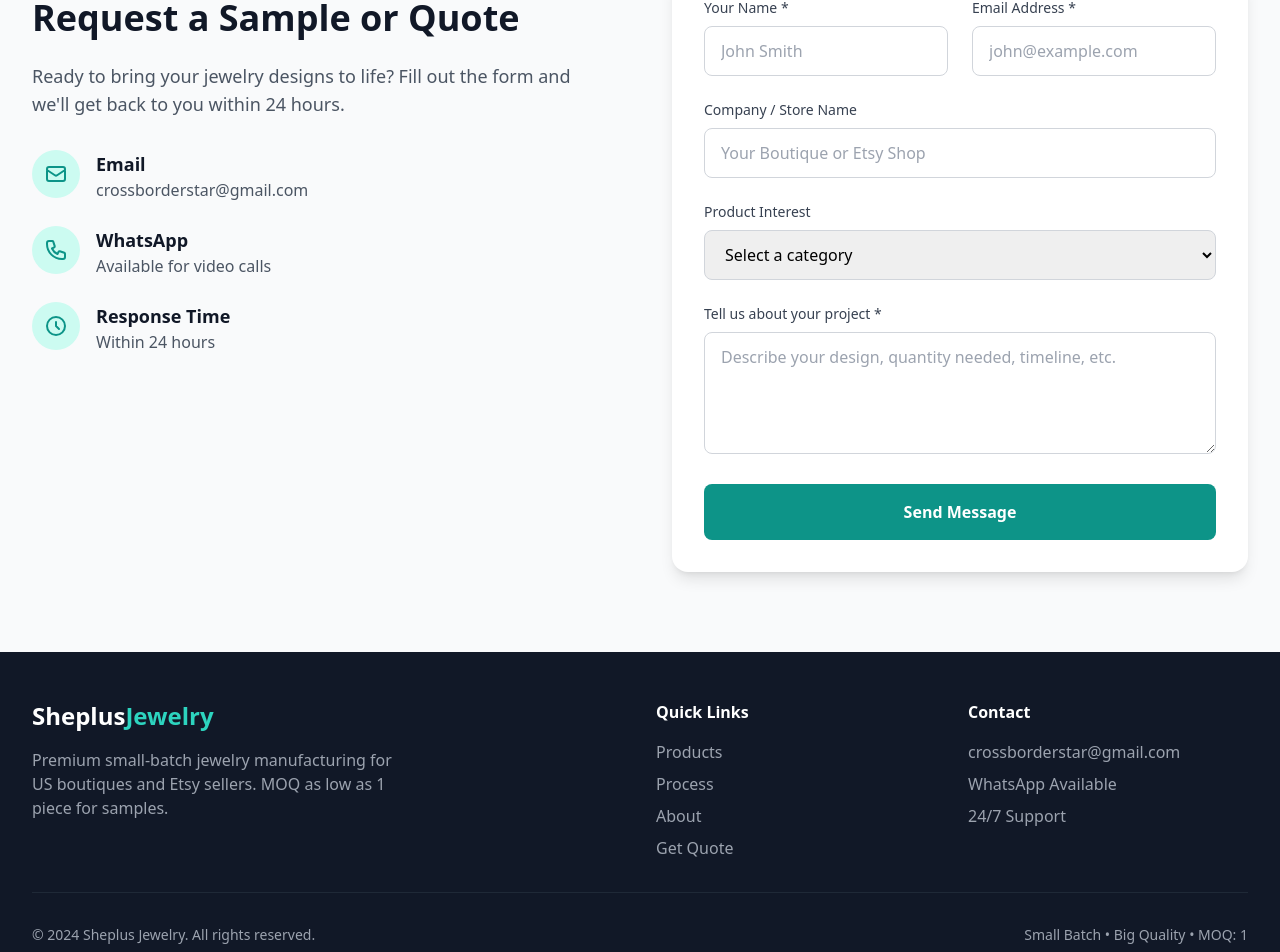
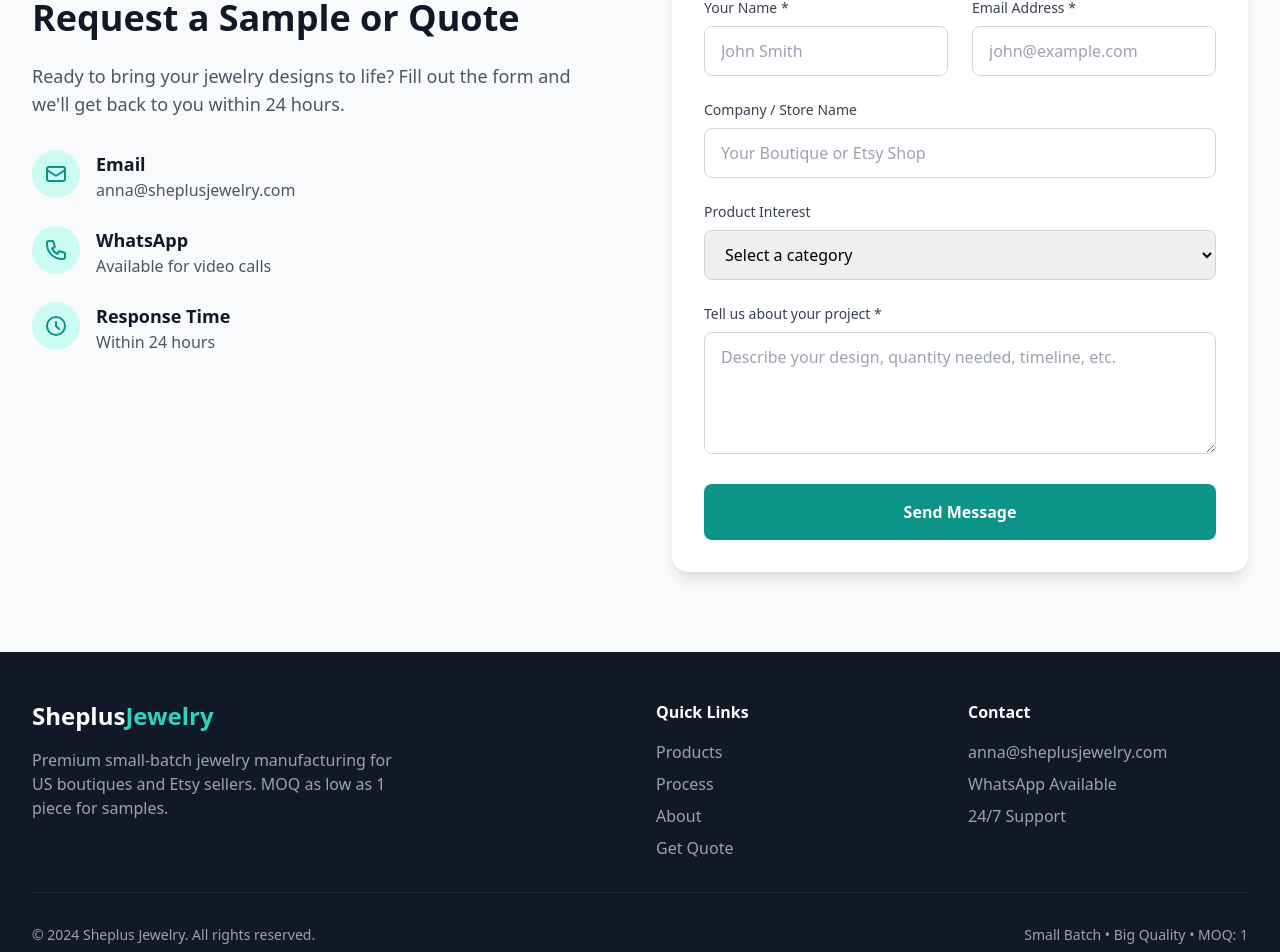
Before and after one commit to apriljacky1988-collab/sheplusjewelry, a Next.js app: page / in a window 1280 px wide. Shown: the part 6400-7352 px from the top of the page. Built offline with nearby package versions, Linux system fonts and the light colour scheme.

Commit message:
Update all emails to anna@sheplusjewelry.com

```diff
--- a/app/api/contact/route.ts
+++ b/app/api/contact/route.ts
@@ -17,7 +17,7 @@ export async function POST(request: NextRequest) {
 
     const { data, error } = await resend.emails.send({
       from: 'SheplusJewelry <onboarding@resend.dev>',
-      to: ['crossborderstar@gmail.com'],
+      to: ['anna@sheplusjewelry.com'],
       subject: `New Inquiry from ${name} - SheplusJewelry`,
       html: `
         <div style="font-family: Arial, sans-serif; max-width: 600px; margin: 0 auto;">
--- a/app/components/Contact.tsx
+++ b/app/components/Contact.tsx
@@ -23,7 +23,7 @@ export default function Contact() {
       if (!response.ok) throw new Error('Failed to send');
       setIsSubmitted(true);
     } catch {
-      alert('Failed to send message. Please email us directly at crossborderstar@gmail.com');
+      alert('Failed to send message. Please email us directly at anna@sheplusjewelry.com');
     } finally {
       setIsSubmitting(false);
     }
@@ -50,7 +50,7 @@ export default function Contact() {
                 </div>
                 <div className="ml-4">
                   <h3 className="text-lg font-semibold text-gray-900">{txt.email}</h3>
-                  <p className="text-gray-600">crossborderstar@gmail.com</p>
+                  <p className="text-gray-600">anna@sheplusjewelry.com</p>
                 </div>
               </div>
               <div className="flex items-start">
--- a/app/components/Footer.tsx
+++ b/app/components/Footer.tsx
@@ -29,7 +29,7 @@ export default function Footer() {
           <div>
             <h4 className="text-white font-semibold mb-4">{txt.contact}</h4>
             <ul className="space-y-2">
-              <li>crossborderstar@gmail.com</li>
+              <li>anna@sheplusjewelry.com</li>
               <li>{txt.whatsapp}</li>
               <li>{txt.support}</li>
             </ul>
--- a/app/i18n/translations.ts
+++ b/app/i18n/translations.ts
@@ -112,7 +112,7 @@ export const t = {
         { q: "How long does sample production take?", a: "Standard samples are ready within 5–7 business days. Rush samples can be arranged within 3 days for an additional fee." },
         { q: "Do you offer custom designs?", a: "Yes! We accept OEM/ODM orders. You can send us your design sketch, reference image, or logo and we'll create custom pieces for your brand." },
         { q: "What materials do you use?", a: "We specialize in genuine turquoise, freshwater pearls, and sterling silver / 14K–18K gold plated settings. All materials are hypoallergenic and pass standard jewelry safety tests." },
-        { q: "How do I get started?", a: "Simply fill out the contact form below or email us at crossborderstar@gmail.com. We'll respond within 24 hours with a quote and sample options." },
+        { q: "How do I get started?", a: "Simply fill out the contact form below or email us at anna@sheplusjewelry.com. We'll respond within 24 hours with a quote and sample options." },
         { q: "What payment methods do you accept?", a: "We accept T/T (bank transfer), PayPal, and Alibaba Trade Assurance for secure payments." },
       ],
     },
@@ -228,7 +228,7 @@ export const t = {
         { q: "¿Cuánto tiempo tarda la producción de muestras?", a: "Las muestras estándar están listas en 5–7 días hábiles. Las muestras urgentes se pueden gestionar en 3 días con un cargo adicional." },
         { q: "¿Ofrecen diseños personalizados?", a: "¡Sí! Aceptamos pedidos OEM/ODM. Puedes enviarnos tu boceto, imagen de referencia o logotipo y crearemos piezas personalizadas para tu marca." },
         { q: "¿Qué materiales utilizan?", a: "Nos especializamos en turquesa genuina, perlas de agua dulce y plata de ley / engastes bañados en oro de 14K–18K. Todos los materiales son hipoalergénicos." },
-        { q: "¿Cómo empiezo?", a: "Simplemente completa el formulario de contacto a continuación o envíanos un correo a crossborderstar@gmail.com. Responderemos en 24 horas." },
+        { q: "¿Cómo empiezo?", a: "Simplemente completa el formulario de contacto a continuación o envíanos un correo a anna@sheplusjewelry.com. Responderemos en 24 horas." },
         { q: "¿Qué métodos de pago aceptan?", a: "Aceptamos T/T (transferencia bancaria), PayPal y Alibaba Trade Assurance para pagos seguros." },
       ],
     },
--- a/app/products/[id]/ProductPageClient.tsx
+++ b/app/products/[id]/ProductPageClient.tsx
@@ -106,7 +106,7 @@ export default function ProductPageClient({ params }: { params: { id: string } }
               <a href="/#contact" className="flex-1 bg-teal-600 text-white text-center py-4 px-8 rounded-xl font-semibold hover:bg-teal-700 transition text-lg">
                 {copy.sample}
               </a>
-              <a href="mailto:crossborderstar@gmail.com" className="flex-1 border-2 border-teal-600 text-teal-600 text-center py-4 px-8 rounded-xl font-semibold hover:bg-teal-50 transition text-lg">
+              <a href="mailto:anna@sheplusjewelry.com" className="flex-1 border-2 border-teal-600 text-teal-600 text-center py-4 px-8 rounded-xl font-semibold hover:bg-teal-50 transition text-lg">
                 {copy.email}
               </a>
             </div>
```
